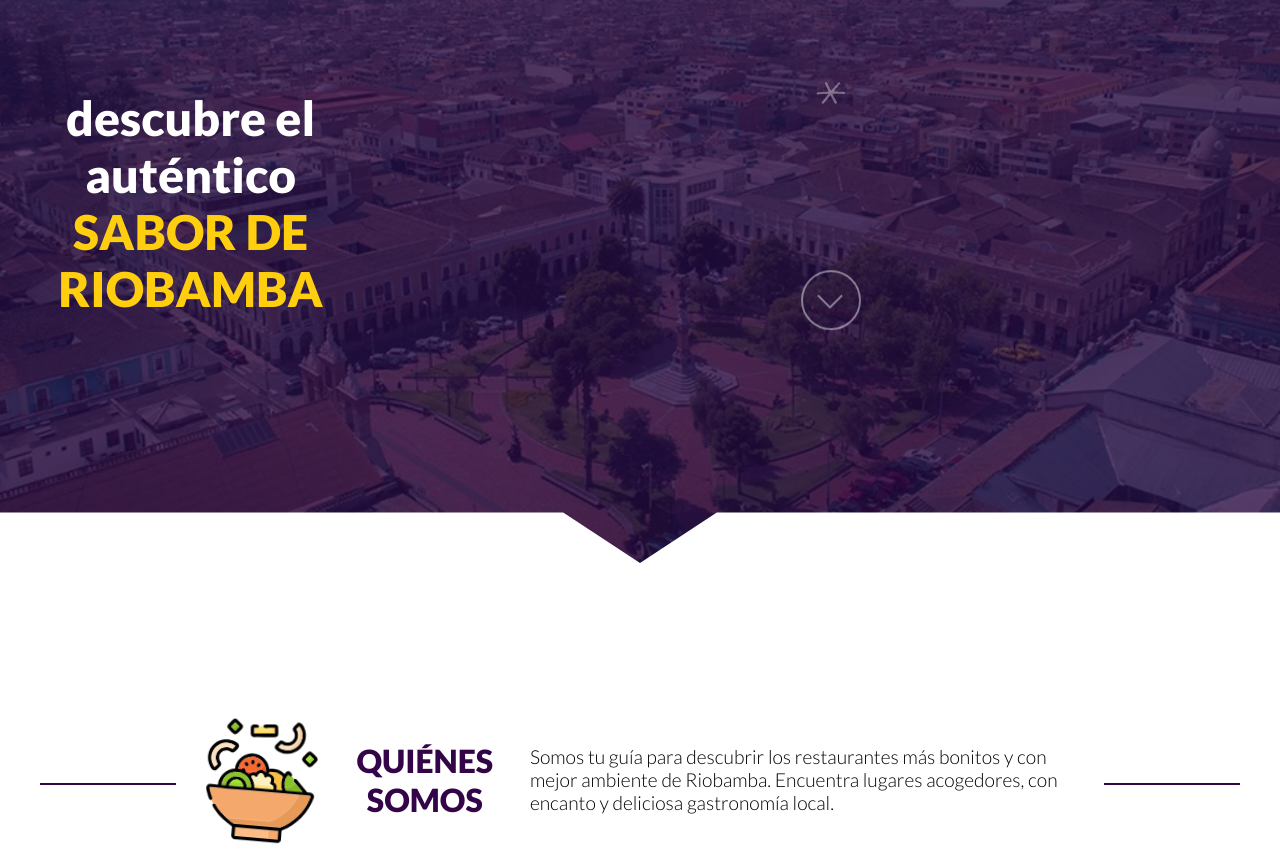
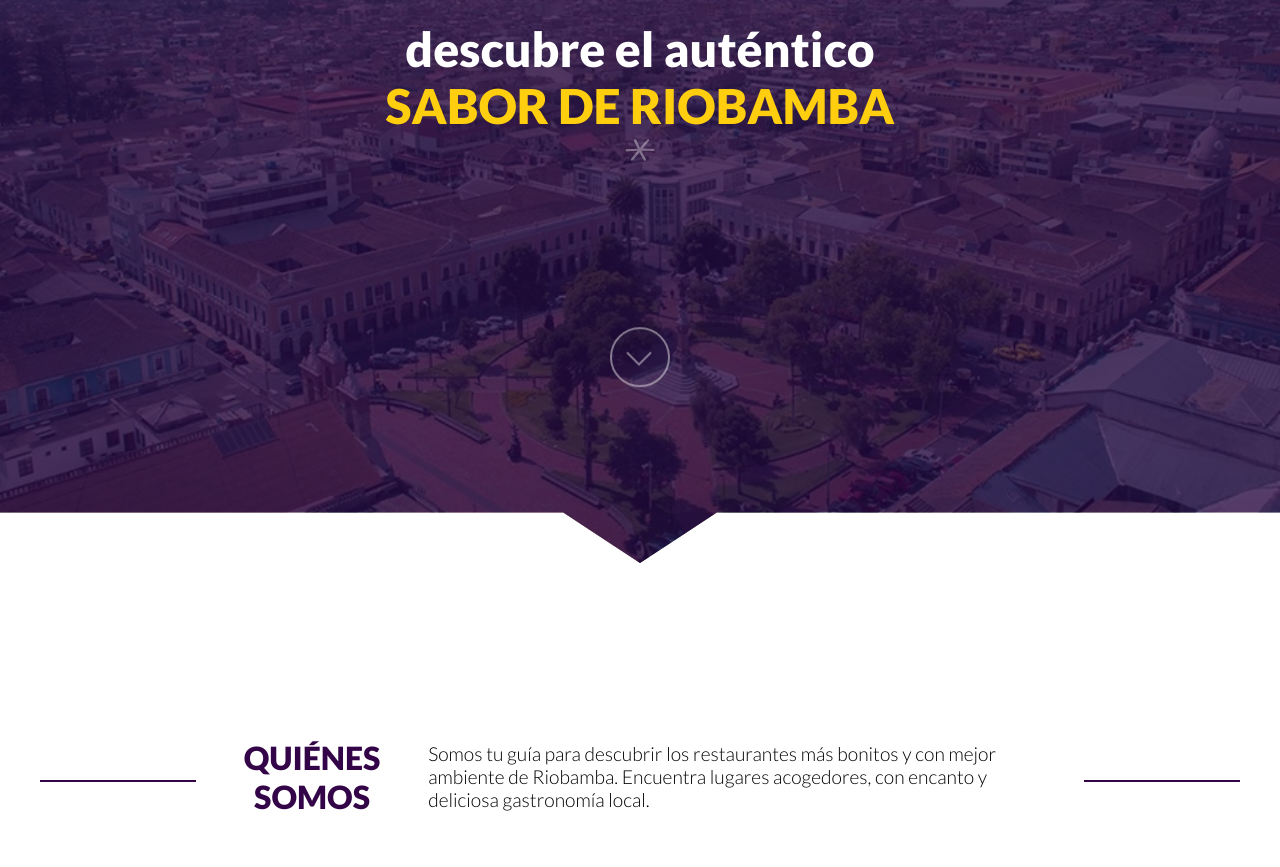
Before and after one commit to msmontenegro3/gastronomia_riobamba, a website built with Parcel: page src/index.html in a window 1280 px wide. Shown: the part 233-1100 px from the top of the page. Built offline with nearby package versions, Linux system fonts and the light colour scheme.

Commit message:
Debugging index

```diff
--- a/src/index.html
+++ b/src/index.html
@@ -10,9 +10,9 @@
     <include src="src/layouts/header.html"></include><!-- header -->
 
     <section class="hero">
-      <h1>descubre el auténtico <br><span class="hero__text-element">SABOR DE RIOBAMBA</span></h1>
-        <div class="hero__text container">
+      <div class="hero__text container">
 
+        <h1>descubre el auténtico <br><span class="hero__text-element">SABOR DE RIOBAMBA</span></h1>
           <svg class="hero__funIcon" xmlns="http://www.w3.org/2000/svg" viewBox="0 0 220 220"><path d="M207 104.5c-16.8-5.3-36.4-2-54.1-3.7-8.5-.4-17-.5-25.6-.6 14.2-17.6 28.6-35 44.1-51.4 8.6-6.7-3.8-17.6-10.7-10.7A706.5 706.5 0 0 0 110.3 96c-24.6-52.3-20-41.7-25.7-54.1a8.3 8.3 0 0 0-9-5.4c-14.9 3.5-1.4 19 1.6 27.2 6 12.2 11.7 24.6 17.4 37-25.5.7-50.9 2.3-76.3 3.9-4.3.2-8 4.4-7.3 8.7 2.3 10.1 14.7 5.6 22.1 5.8 25-1.5 48.8-3 61.2-3.5-15.4 18.6-33 39.9-46.8 56.1a7.4 7.4 0 0 0 1.5 10.9c3.6 2.5 9 2 12-1.4 11-13 33.1-39.4 45.6-54.9a520.3 520.3 0 0 0 29 53.7c5.2 8.4 20.1 1.4 14.6-7.7-9.3-14-23-41.1-30.8-57.3 27.5-.3 55 .4 82.4 1.2 6 .4 10.2-7.4 5.3-11.6Z"></path></svg>
           <div class="scroll-icon"></div>
 
@@ -22,7 +22,7 @@
     <main>
 
         <section id="nosotros" class="container">
-            <svg class="nosotros__saladAniimation" id="Layer_2" data-name="Layer 2" xmlns="http://www.w3.org/2000/svg" viewBox="0 0 504.76 511.11">
+            <!-- <svg class="nosotros__saladAniimation" id="Layer_2" data-name="Layer 2" xmlns="http://www.w3.org/2000/svg" viewBox="0 0 504.76 511.11">
               <defs>
                 <style>
                   .cls-1 {
@@ -150,7 +150,7 @@
                   <path class="cls-13" d="M28.72,215.68c-45.77-63.96,31.48-141.84,94.75-94.2.21,1-11.33,12.9-12.64,13.23-1.46.37-13.35-5.71-17.06-6.56-43.67-10-74.88,37.16-50.2,73.92-1.98,1.89-13.2,14.75-14.85,13.61Z"/>
                 </g>
               </g>
-            </svg>
+            </svg> -->
             <h2>QUIÉNES SOMOS</h2>
             <p>Somos tu guía para descubrir los restaurantes más bonitos y con mejor ambiente de Riobamba. Encuentra lugares acogedores, con encanto y deliciosa gastronomía local.</p>
         </section><!-- fin article -->
```
